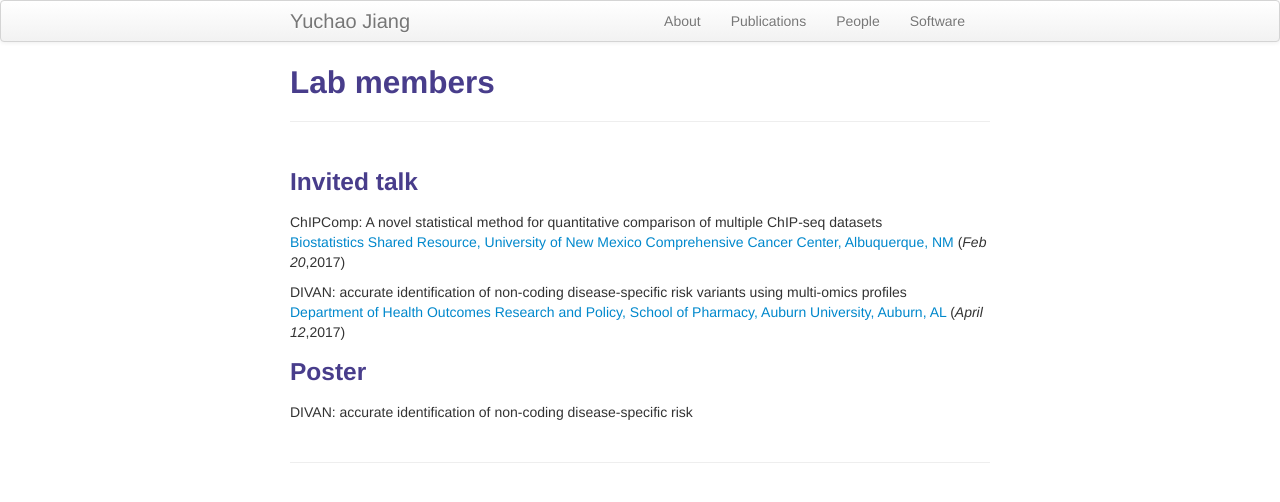
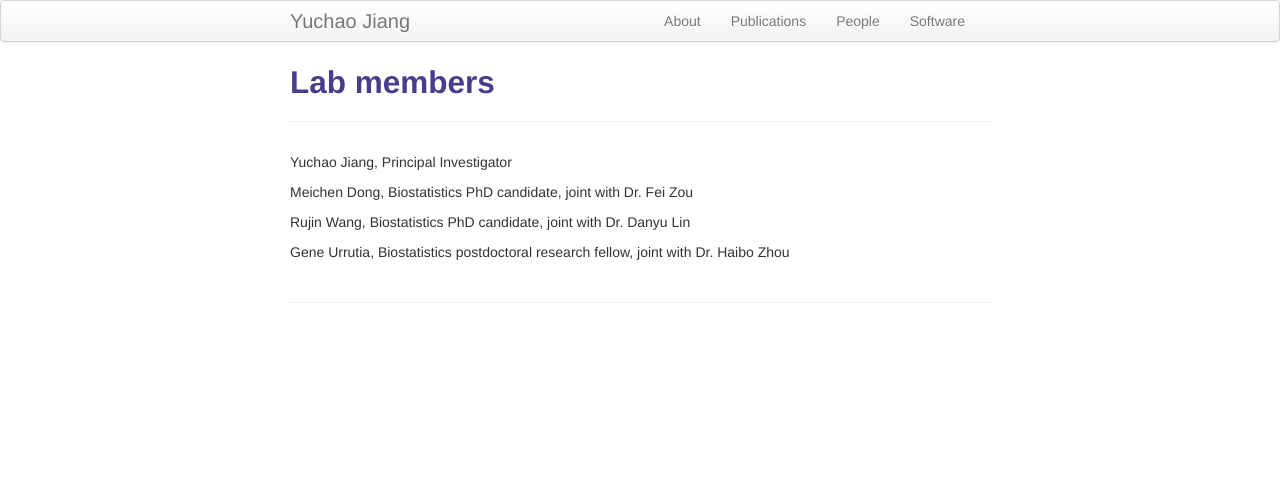
Before and after one commit to yuchaojiang/yuchaojiang.github.io, a Jekyll site: the page built from pages/people.md, in a window 1280 px wide. Shown: the top 502 px of the page. Built offline with Jekyll 4.4.1, drawn with Linux system fonts in a browser that asks for light colours.

Commit message:
Update people.md

```diff
--- a/pages/people.md
+++ b/pages/people.md
@@ -4,15 +4,10 @@ title: Lab members
 description: Jiang Lab members
 ---
 
-###  Invited talk
+Yuchao Jiang, Principal Investigator
 
-ChIPComp: A novel statistical method for quantitative comparison of multiple ChIP-seq datasets <br/>
-[Biostatistics Shared Resource, University of New Mexico Comprehensive Cancer Center, Albuquerque, NM](http://cancer.unm.edu/research/shared-resources/biostatistics-shared-resource/biostatistics-faculty-staff/) (_Feb 20_,2017)
+Meichen Dong, Biostatistics PhD candidate, joint with Dr. Fei Zou
 
+Rujin Wang, Biostatistics PhD candidate, joint with Dr. Danyu Lin
 
-DIVAN: accurate identification of non-coding disease-specific risk variants using multi-omics profiles <br/>
-[Department of Health Outcomes Research and Policy, School of Pharmacy, Auburn University, Auburn, AL](http://www.auburn.edu/academic/pharmacy/horp/index.html) (_April 12_,2017)
-
-### Poster
-
-DIVAN: accurate identification of non-coding disease-specific risk
+Gene Urrutia, Biostatistics postdoctoral research fellow, joint with Dr. Haibo Zhou
```
